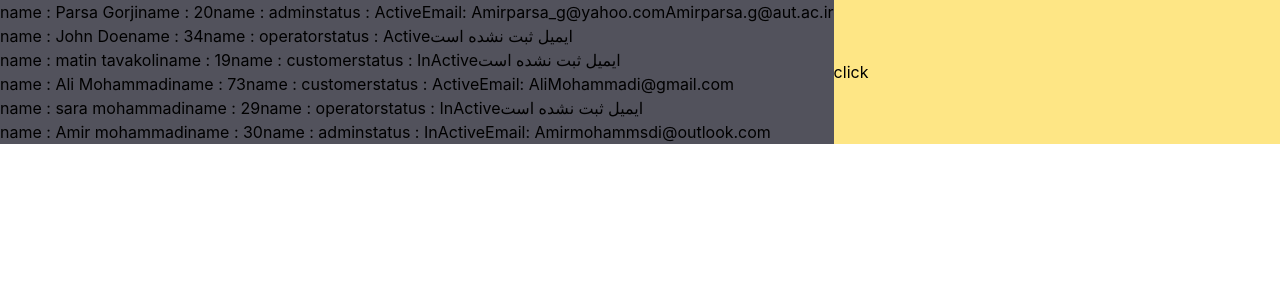
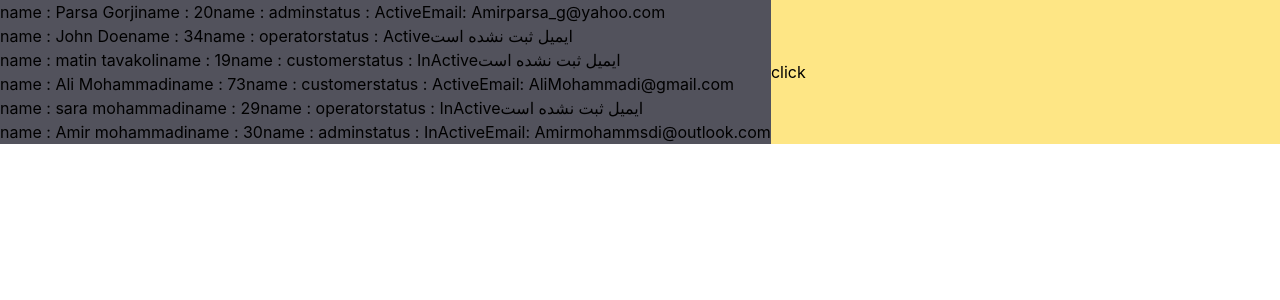
Before and after one commit to Amirparsa-g/React-Users-Panel, a React (Vite) app: page / in a window 1280 px wide. Shown: the top 300 px of the page. Built offline with nearby package versions, Linux system fonts and the light colour scheme.

Commit message:
fix:users email type fixed

```diff
--- a/src/data/users.ts
+++ b/src/data/users.ts
@@ -7,7 +7,7 @@ export const users: User[] = [
     age: 20,
     role: "admin",
     isActive: true,
-    email: ["Amirparsa_g@yahoo.com", "Amirparsa.g@aut.ac.ir"],
+    email: "Amirparsa_g@yahoo.com",
   },
   {
     ID: 2,
```
